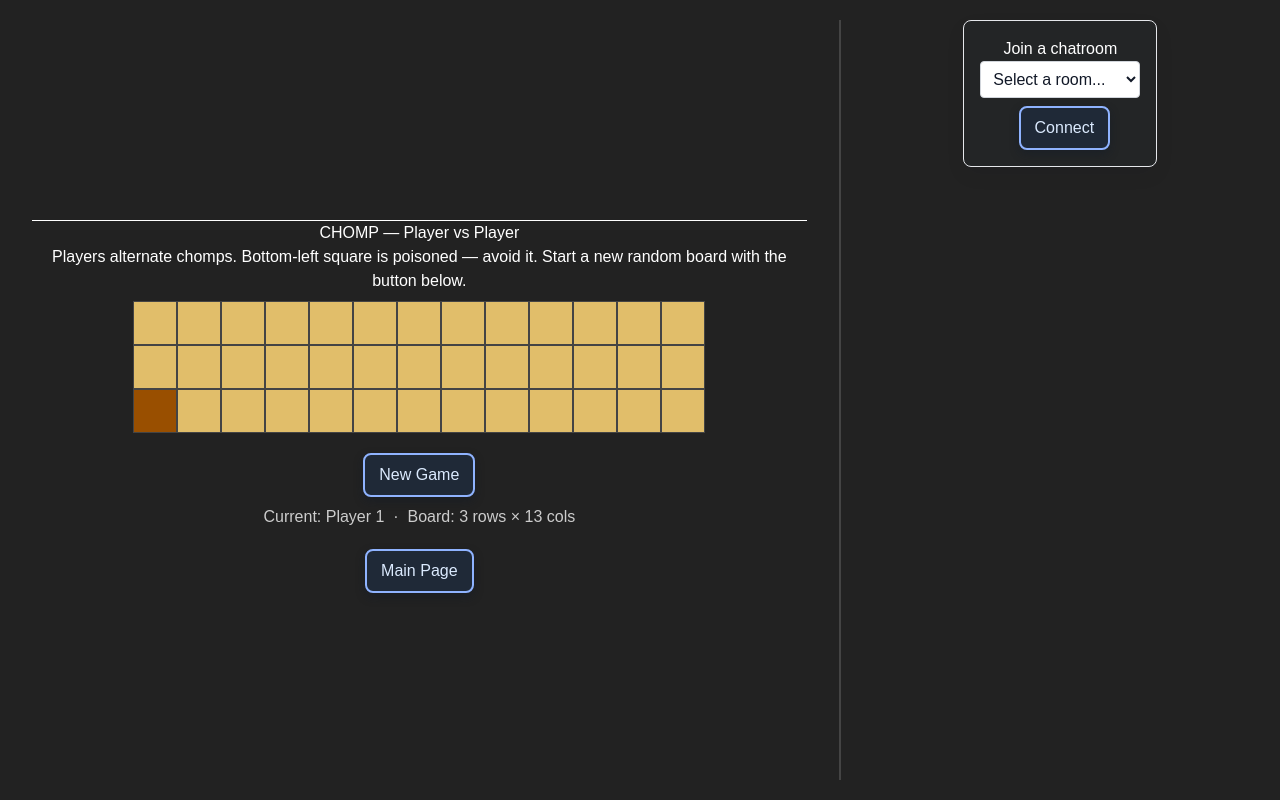
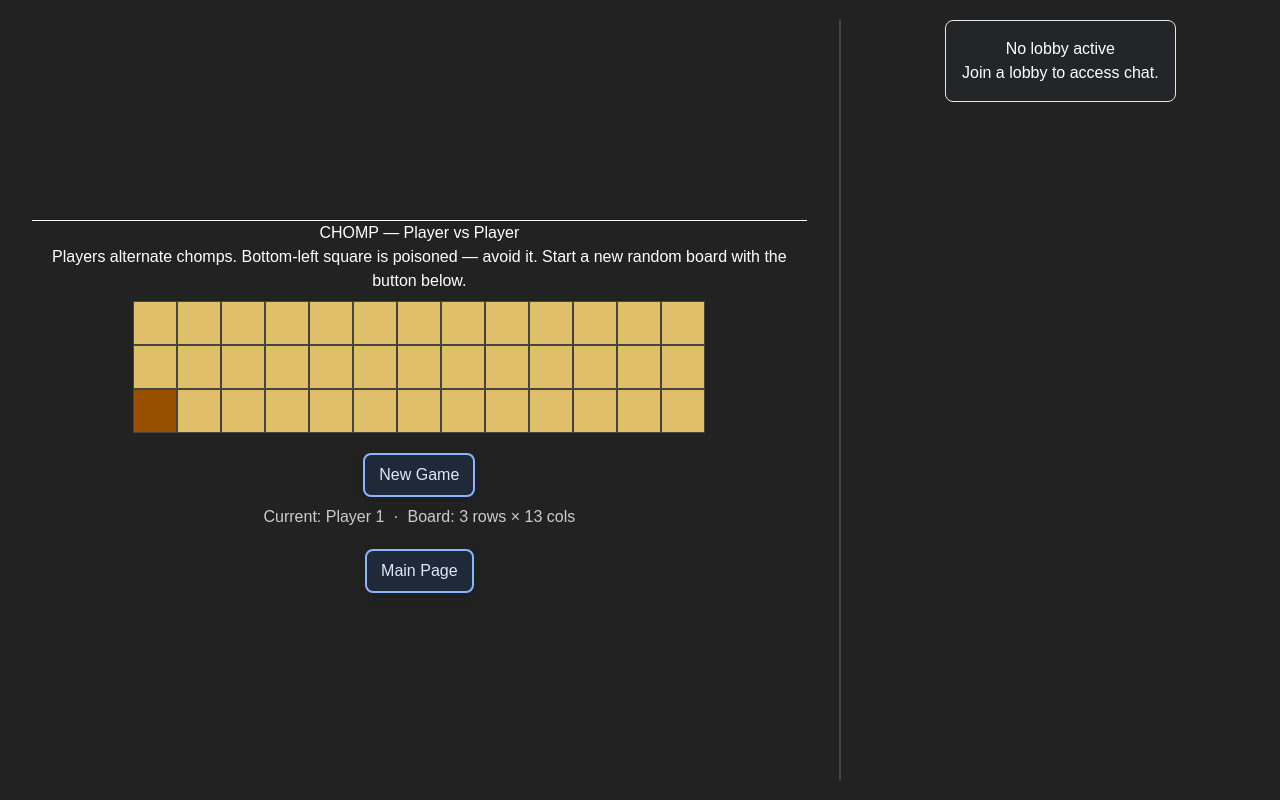
Before and after one commit to Duquesne-Computer-Science-Club/SteelHacks2025, a Next.js app in the folder steelhacks/: page /pvp in a window 1280 px wide. Built offline with nearby package versions, Linux system fonts and the light colour scheme.

Commit message:
Updated chatroom to automatically connect based on lobby id

```diff
--- a/steelhacks/src/components/chatroom.tsx
+++ b/steelhacks/src/components/chatroom.tsx
@@ -1,5 +1,5 @@
-'use client';
-import React, { useState, useRef, useEffect } from 'react';
+"use client";
+import React, { useState, useRef, useEffect } from "react";
 
 interface Message {
   sender: string;
@@ -7,41 +7,37 @@ interface Message {
   timestamp: number;
 }
 
-const ROOMS = ['Room 100', 'Room 101', 'Room 102'];
-
 function getSessionIdFromCookie(): string | null {
   const match = document.cookie.match(/(?:^|;\s*)sessionId=([^;]*)/);
   return match ? decodeURIComponent(match[1]) : null;
 }
 
 function getUsernameFromSession(): string {
-    // For demo: get username from localStorage using sessionId
   const sessionId = getSessionIdFromCookie();
   if (!sessionId) return "Unknown";
-    // If you store username by sessionId, adjust this logic
   const username = localStorage.getItem("username");
   return username || "Unknown";
 }
 
 const ChatRoom: React.FC = () => {
   const [messages, setMessages] = useState<Message[]>([]);
-    const [input, setInput] = useState('');
-    const [username, setUsername] = useState('');
-    const [isConnected, setIsConnected] = useState(false);
-    const [room, setRoom] = useState<string>('');
+  const [input, setInput] = useState("");
+  const [username, setUsername] = useState("");
+  const [room, setRoom] = useState<string | null>(null);
   const messagesEndRef = useRef<HTMLDivElement>(null);
 
-    // Connect button visual state
-    const [connectPressed, setConnectPressed] = useState<boolean>(false);
-
-    // Get username from session on mount
+  // get username + lobby on mount
   useEffect(() => {
     setUsername(getUsernameFromSession());
+    const activeLobby = localStorage.getItem("activeLobby");
+    if (activeLobby) {
+      setRoom(activeLobby);
+    }
   }, []);
 
-    // Poll messages from server every 2 seconds
+  // poll messages
   useEffect(() => {
-        if (!isConnected || !room) return;
+    if (!room) return;
     const fetchMessages = async () => {
       try {
         const res = await fetch(`/api/messages?room=${encodeURIComponent(room)}`);
@@ -54,18 +50,18 @@ const ChatRoom: React.FC = () => {
     fetchMessages();
     const interval = setInterval(fetchMessages, 2000);
     return () => clearInterval(interval);
-    }, [isConnected, room]);
+  }, [room]);
 
   useEffect(() => {
-        messagesEndRef.current?.scrollIntoView({ behavior: 'smooth' });
+    messagesEndRef.current?.scrollIntoView({ behavior: "smooth" });
   }, [messages]);
 
   const sendMessage = async () => {
-        if (input.trim() === '') return;
+    if (input.trim() === "" || !room) return;
     try {
-            await fetch('/api/messages', {
-                method: 'POST',
-                headers: { 'Content-Type': 'application/json' },
+      await fetch("/api/messages", {
+        method: "POST",
+        headers: { "Content-Type": "application/json" },
         body: JSON.stringify({
           sender: username,
           text: input,
@@ -73,100 +69,37 @@ const ChatRoom: React.FC = () => {
           room,
         }),
       });
-            setInput('');
+      setInput("");
     } catch {}
-    };
-
-    const handleInputChange = (e: React.ChangeEvent<HTMLInputElement>) => {
-        setInput(e.target.value);
-    };
-
-    const handleKeyDown = (e: React.KeyboardEvent<HTMLInputElement>) => {
-        if (e.key === 'Enter') sendMessage();
-    };
-
-    const handleRoomChange = (e: React.ChangeEvent<HTMLSelectElement>) => {
-        setRoom(e.target.value);
-    };
-
-    const handleConnect = () => {
-        if (room !== '') setIsConnected(true);
   };
 
   const handleSend = (e: React.FormEvent) => {
     e.preventDefault();
     const trimmed = input.trim();
-        if (trimmed && !messages.find(msg => msg.text === trimmed && msg.sender === username)) {
-            setMessages([...messages, { sender: username, text: trimmed, timestamp: Date.now() }]);
+    if (trimmed && room) {
+      setMessages([
+        ...messages,
+        { sender: username, text: trimmed, timestamp: Date.now() },
+      ]);
     }
-        setInput('');
+    setInput("");
   };
 
-    const onConnectPressStart = () => setConnectPressed(true);
-    const onConnectPressEnd = () => setConnectPressed(false);
-
-    const connectButtonStyle: React.CSSProperties = {
-        padding: '8px 14px',
-        border: '2px solid #8fb3ff',
-        borderRadius: 8,
-        background: connectPressed ? '#2b6be0' : '#1f2937',
-        color: connectPressed ? '#fff' : '#dbeafe',
-        cursor: 'pointer',
-        transition: 'transform 120ms ease, background 120ms ease, box-shadow 120ms ease',
-        boxShadow: connectPressed ? 'inset 0 2px 6px rgba(0,0,0,0.4)' : '0 4px 10px rgba(16,24,40,0.4)',
-        transform: connectPressed ? 'scale(0.98)' : 'scale(1)',
-    };
-
-    if (!isConnected) {
+  if (!room) {
     return (
       <div
         style={{
           maxWidth: 400,
-                    margin: '0 auto',
-                    border: '1px solid #e5e7eb',
+          margin: "0 auto",
+          border: "1px solid #e5e7eb",
           borderRadius: 8,
           padding: 16,
-                    color: '#ffffffff', // dark text for readability
-                    background: '#232526',
-                    boxShadow: '0 8px 20px rgba(16,24,40,0.06)',
+          color: "#fff",
+          background: "#232526",
         }}
       >
-                <h2 style={{ marginTop: 0 }}>Join a chatroom</h2>
-                <div style={{ marginBottom: 8 }}>
-                    <select
-                        value={room}
-                        onChange={handleRoomChange}
-                        style={{
-                            display: 'inline-block',
-                            width: 'auto',
-                            minWidth: 160,
-                            padding: 8,
-                            borderRadius: 4,
-                            border: '1px solid #d1d5db',
-                            background: '#ffffffff',
-                            color: '#111827',
-                        }}
-                    >
-                        <option value="">Select a room...</option>
-                        {ROOMS.map((r) => (
-                            <option key={r} value={r}>
-                                {r}
-                            </option>
-                        ))}
-                    </select>
-                </div>
-                <button
-                    onClick={handleConnect}
-                    onMouseDown={onConnectPressStart}
-                    onMouseUp={onConnectPressEnd}
-                    onMouseLeave={onConnectPressEnd}
-                    onTouchStart={onConnectPressStart}
-                    onTouchEnd={onConnectPressEnd}
-                    style={{ marginLeft: 8, ...connectButtonStyle }}
-                    aria-pressed={connectPressed}
-                >
-                    Connect
-                </button>
+        <h2>No lobby active</h2>
+        <p>Join a lobby to access chat.</p>
       </div>
     );
   }
@@ -174,40 +107,40 @@ const ChatRoom: React.FC = () => {
   return (
     <div
       style={{
-                width: '100%',
-                height: '100%',
-                background: 'linear-gradient(135deg, #232526 0%, #414345 100%)',
-                borderRadius: '12px',
-                boxShadow: '0 4px 24px rgba(0,0,0,0.2)',
-                display: 'flex',
-                flexDirection: 'column',
-                padding: '24px',
-                color: '#f5f5f5',
+        width: "100%",
+        height: "100%",
+        background: "linear-gradient(135deg, #232526 0%, #414345 100%)",
+        borderRadius: "12px",
+        boxShadow: "0 4px 24px rgba(0,0,0,0.2)",
+        display: "flex",
+        flexDirection: "column",
+        padding: "24px",
+        color: "#f5f5f5",
       }}
     >
       <div
         style={{
           flex: 1,
-                    overflowY: 'auto',
-                    marginBottom: '16px',
-                    display: 'flex',
-                    flexDirection: 'column',
-                    gap: '10px',
+          overflowY: "auto",
+          marginBottom: "16px",
+          display: "flex",
+          flexDirection: "column",
+          gap: "10px",
         }}
       >
         {messages.map((msg, idx) => (
           <div
             key={idx}
             style={{
-                            alignSelf: 'flex-start',
-                            background: 'rgba(60, 60, 80, 0.85)',
-                            color: '#fff',
-                            padding: '10px 16px',
-                            borderRadius: '18px',
-                            boxShadow: '0 2px 8px rgba(0,0,0,0.08)',
-                            maxWidth: '80%',
-                            fontSize: '1rem',
-                            border: '1px solid #6c63ff',
+              alignSelf: "flex-start",
+              background: "rgba(60, 60, 80, 0.85)",
+              color: "#fff",
+              padding: "10px 16px",
+              borderRadius: "18px",
+              boxShadow: "0 2px 8px rgba(0,0,0,0.08)",
+              maxWidth: "80%",
+              fontSize: "1rem",
+              border: "1px solid #6c63ff",
             }}
           >
             {msg.sender}: {msg.text}
@@ -218,38 +151,37 @@ const ChatRoom: React.FC = () => {
       <form
         onSubmit={handleSend}
         style={{
-                    display: 'flex',
-                    gap: '8px',
+          display: "flex",
+          gap: "8px",
         }}
       >
         <input
           type="text"
           value={input}
-                    onChange={handleInputChange}
-                    onKeyDown={handleKeyDown}
+          onChange={(e) => setInput(e.target.value)}
           placeholder="Type a message..."
           style={{
             flex: 1,
-                        padding: '12px',
-                        borderRadius: '8px',
-                        border: '1px solid #6c63ff',
-                        backgroundColor: '#232526',
-                        color: '#f5f5f5',
-                        fontSize: '1rem',
-                        outline: 'none',
+            padding: "12px",
+            borderRadius: "8px",
+            border: "1px solid #6c63ff",
+            backgroundColor: "#232526",
+            color: "#f5f5f5",
+            fontSize: "1rem",
+            outline: "none",
           }}
         />
         <button
           type="submit"
           style={{
-                        padding: '12px 20px',
-                        borderRadius: '8px',
-                        border: 'none',
-                        background: 'linear-gradient(90deg, #6c63ff 0%, #48c6ef 100%)',
-                        color: '#fff',
-                        fontWeight: 'bold',
-                        cursor: 'pointer',
-                        transition: 'background 0.3s',
+            padding: "12px 20px",
+            borderRadius: "8px",
+            border: "none",
+            background: "linear-gradient(90deg, #6c63ff 0%, #48c6ef 100%)",
+            color: "#fff",
+            fontWeight: "bold",
+            cursor: "pointer",
+            transition: "background 0.3s",
           }}
         >
           Send
```
Also changed, not shown: steelhacks/src/pages/api/messages.ts (+21 -25 lines). Lines whose indentation alone changed are shown as unchanged.
